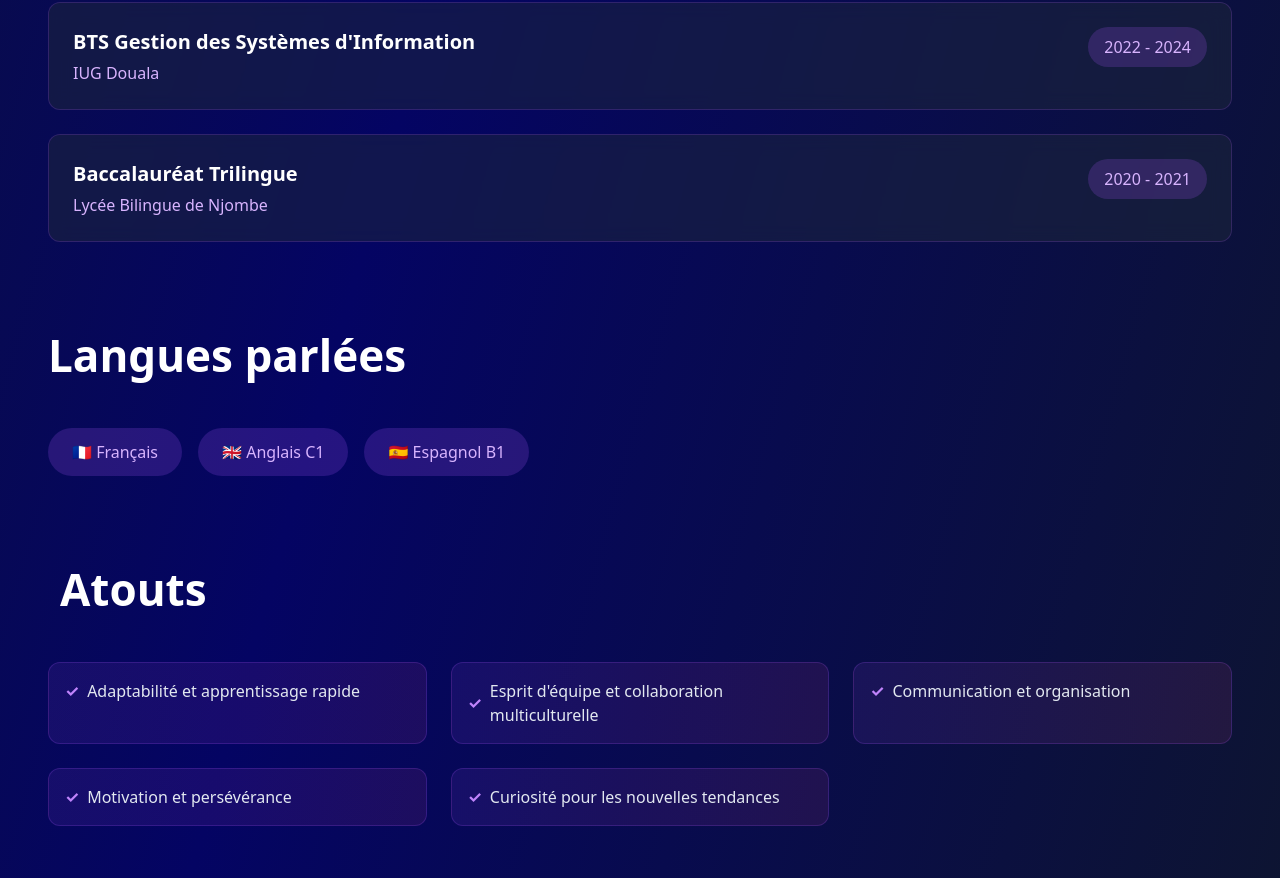
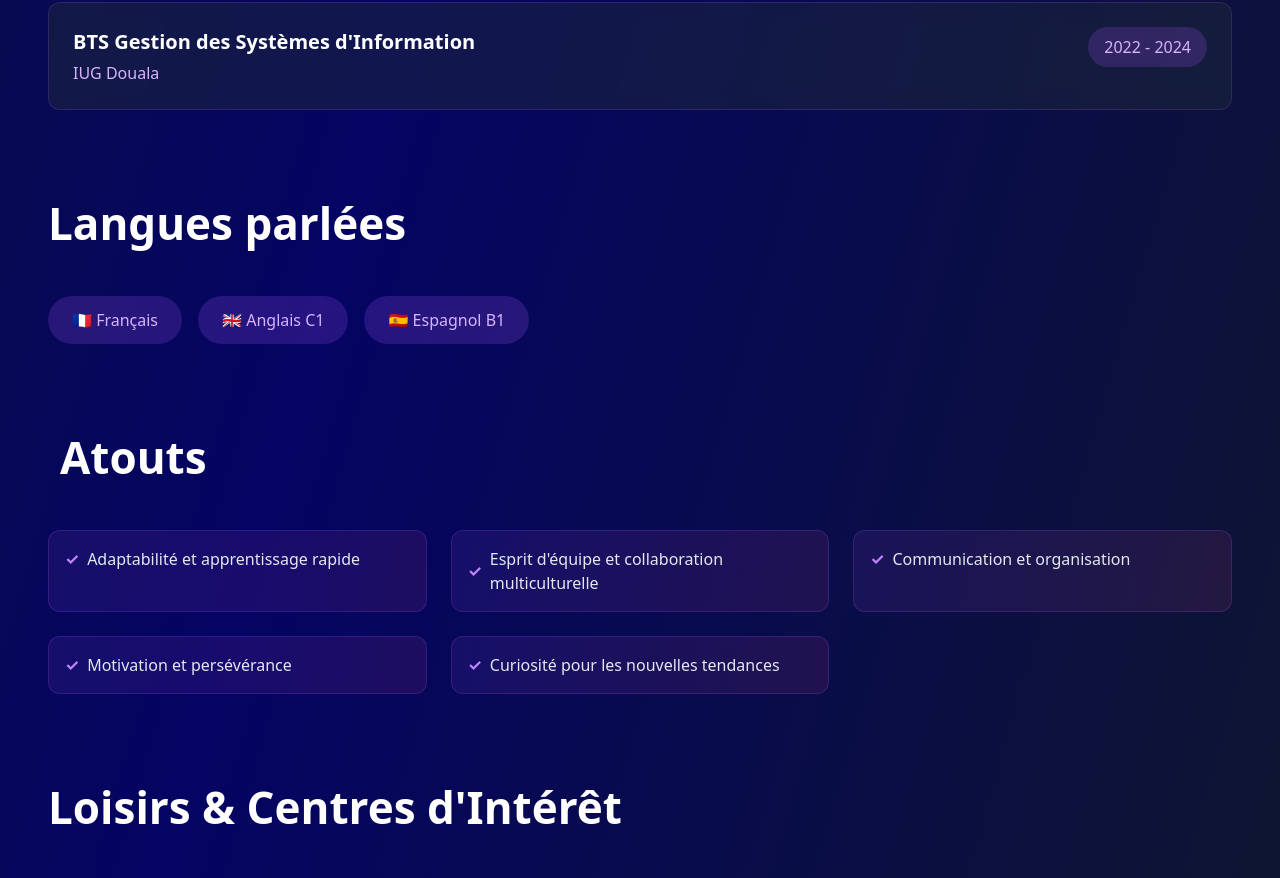
Before and after one commit to DivaneWangue/mon-portfolio, a React (Vite) app: page / in a window 1280 px wide. Shown: the part 3056-3934 px from the top of the page. Built offline with nearby package versions, Linux system fonts and the light colour scheme.

Commit message:
Retrait de baccalaureat

```diff
--- a/src/Portfolio/index.jsx
+++ b/src/Portfolio/index.jsx
@@ -267,11 +267,6 @@ const Education = () => {
       school: 'IUG Douala',
       period: '2022 - 2024'
     },
-    {
-      title: 'Baccalauréat Trilingue',
-      school: 'Lycée Bilingue de Njombe',
-      period: '2020 - 2021'
-    }
   ];
 
   return (
```
Also changed, not shown: 2 other files (tests, documents, lock files or other folders).
